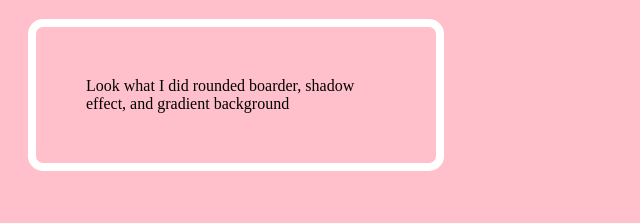
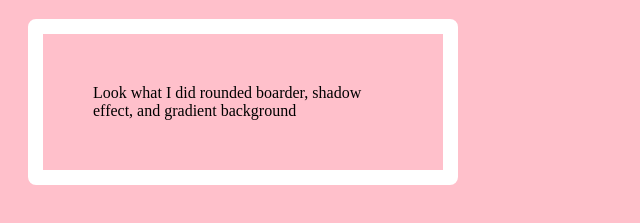
Before and after one commit to ElizedRivera/2a-Webpage-3, a plain HTML site: page index.html in a window 1280 px wide. Shown: the part 61-284 px from the top of the page, without its empty margins (0-640 px from the left). Drawn offline with Linux system fonts and the light colour scheme.

Commit message:
Update mystyle.css

```diff
--- a/mystyle.css
+++ b/mystyle.css
@@ -11,8 +11,8 @@ h1 {
 
 #css {
   width: 300px;
-  border: 8px solid white;
-  border-radius: 15px;
+  border: 15px solid white;
+  border-radius: 8px;
   padding: 50px;
   margin: 20px;
 }
```
